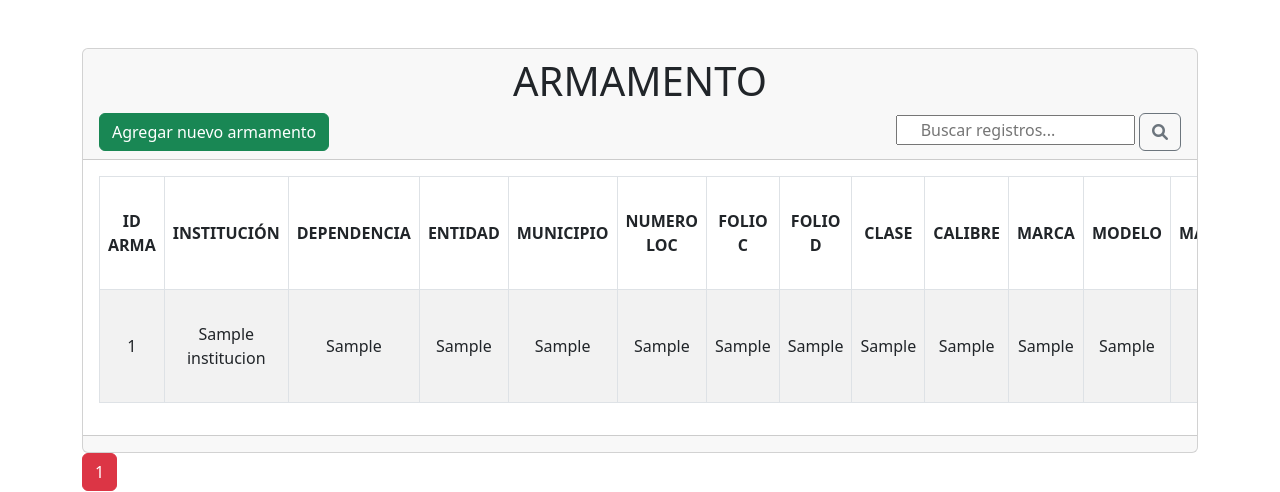
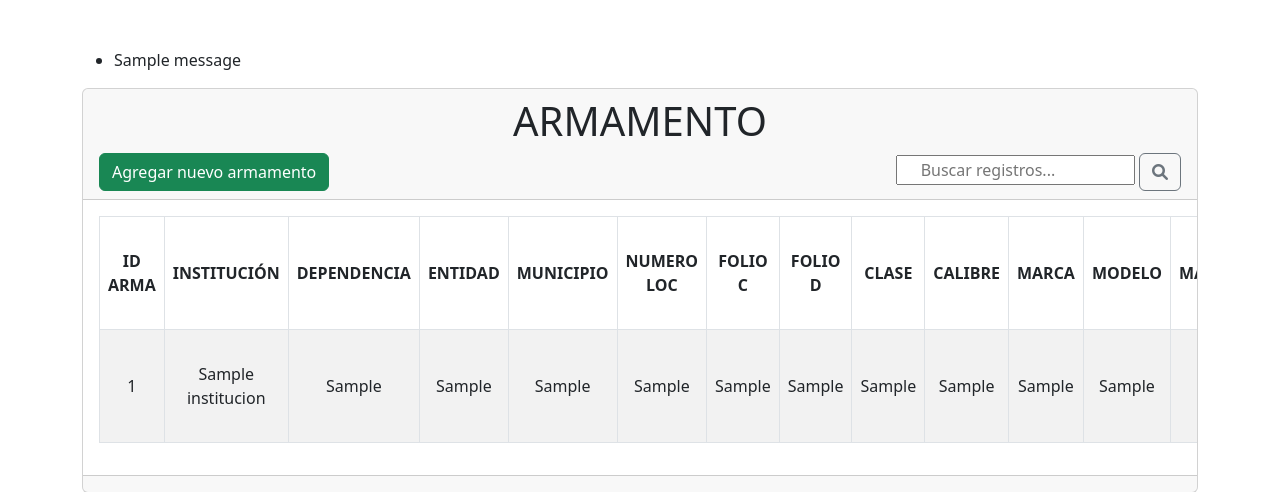
Before and after one commit to Darwinc8/SERVER, a Django app: page /armamento/ in a window 1280 px wide. Shown: the part 64-556 px from the top of the page. Run offline with Django 4.2, Linux system fonts and the light colour scheme; a user stored in the database is signed in; tables that the repository leaves empty hold one stand-in row (values such as "Sample post"); one stand-in notice (Sample message) is shown; parts of the project's set-up code (start-up, migrations or seed data) failed here and were passed over.

Commit message:
ajustes generales

```diff
--- a/armamento/templates/armamento.html
+++ b/armamento/templates/armamento.html
@@ -7,6 +7,13 @@
  {% block title %} {% trans "Armamento" %} {% endblock %}
  {% block content %}
  <br/><br/>
+ {% if messages %}
+  <ul class="messages">
+    {% for message in messages %}
+      <li{% if message.tags %} class="{{ message.tags }}"{% endif %}>{{ message }}</li>
+    {% endfor %}
+  </ul>
+{% endif %}
 <div class="card">
   <div class="card-header">
     <h1 style="text-align: center">{% trans "ARMAMENTO" %}</h1>
--- a/armamento/templates/editar_armamento.html
+++ b/armamento/templates/editar_armamento.html
@@ -1,5 +1,6 @@
 {% extends "layout.html" %}
 {% load i18n %}
+{% load static %}
 {% block favicon %}
 <link rel="icon" type="image/x-icon" href="{% static 'icons/arma.png' %}">
 {% endblock %}
--- a/armamento/views.py
+++ b/armamento/views.py
@@ -62,7 +62,7 @@ def eliminar_armamento(request, id):
         #Obten el registro por su ID, si no existe, lanzará una excepción 404
         registro = get_object_or_404(Armamento, pk=id)
 
-        # Borra el registro y luego la imagen
+        # Borra el registro
         registro.delete()
 
     except Exception as e:
--- a/imagenes/templates/crear_imagen.html
+++ b/imagenes/templates/crear_imagen.html
@@ -4,7 +4,7 @@
 {% block favicon %}
 <link rel="icon" type="image/x-icon" href="{% static 'icons/foto_unica.png' %}">
 {% endblock %}
- {% block title %} Crear imagen {% endblock %}
+ {% block title %} Crear Imagen {% endblock %}
 
 {% block content %}
 <br><br>
--- a/sesions/templates/index.html
+++ b/sesions/templates/index.html
@@ -1,5 +1,9 @@
 {% extends "layout.html" %}
 {% load i18n %}
+{% load static %}
+{% block favicon %}
+<link rel="icon" type="image/x-icon" href="{% static 'icons/home.png' %}">
+{% endblock %}
  {% block title %} {% trans "Inicio" %} {% endblock %}
 {% block content %}
 
```
Also changed, not shown: static/images/portadores/usuario1.jpg (added).
